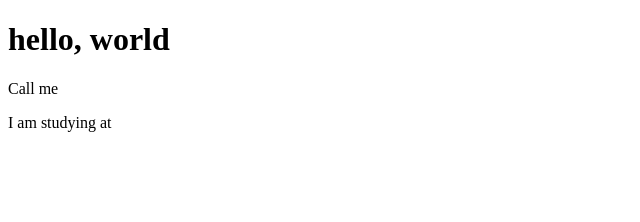
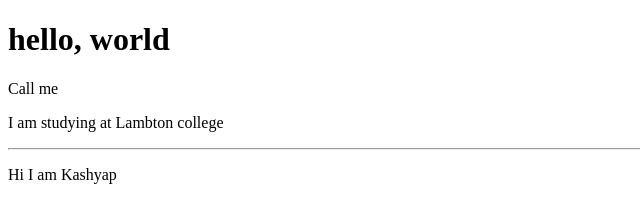
Before and after one commit to kashthakkar/website, a plain HTML site: page index.html in a window 1280 px wide. Shown: the whole page, without its empty margins (0-640 px from the left). Drawn offline with Linux system fonts and the light colour scheme.

Commit message:
Update index.html

```diff
--- a/index.html
+++ b/index.html
@@ -6,6 +6,8 @@
   <body>
     <h1>hello, world</h1>
     <p>Call me <name></p>
-    <p>I am studying <course> at <college></p>
+    <p>I am studying <course> at <college>Lambton college</p>
+    <hr>
+    <p>Hi I am Kashyap</p>
   </body>
 </html>
```
